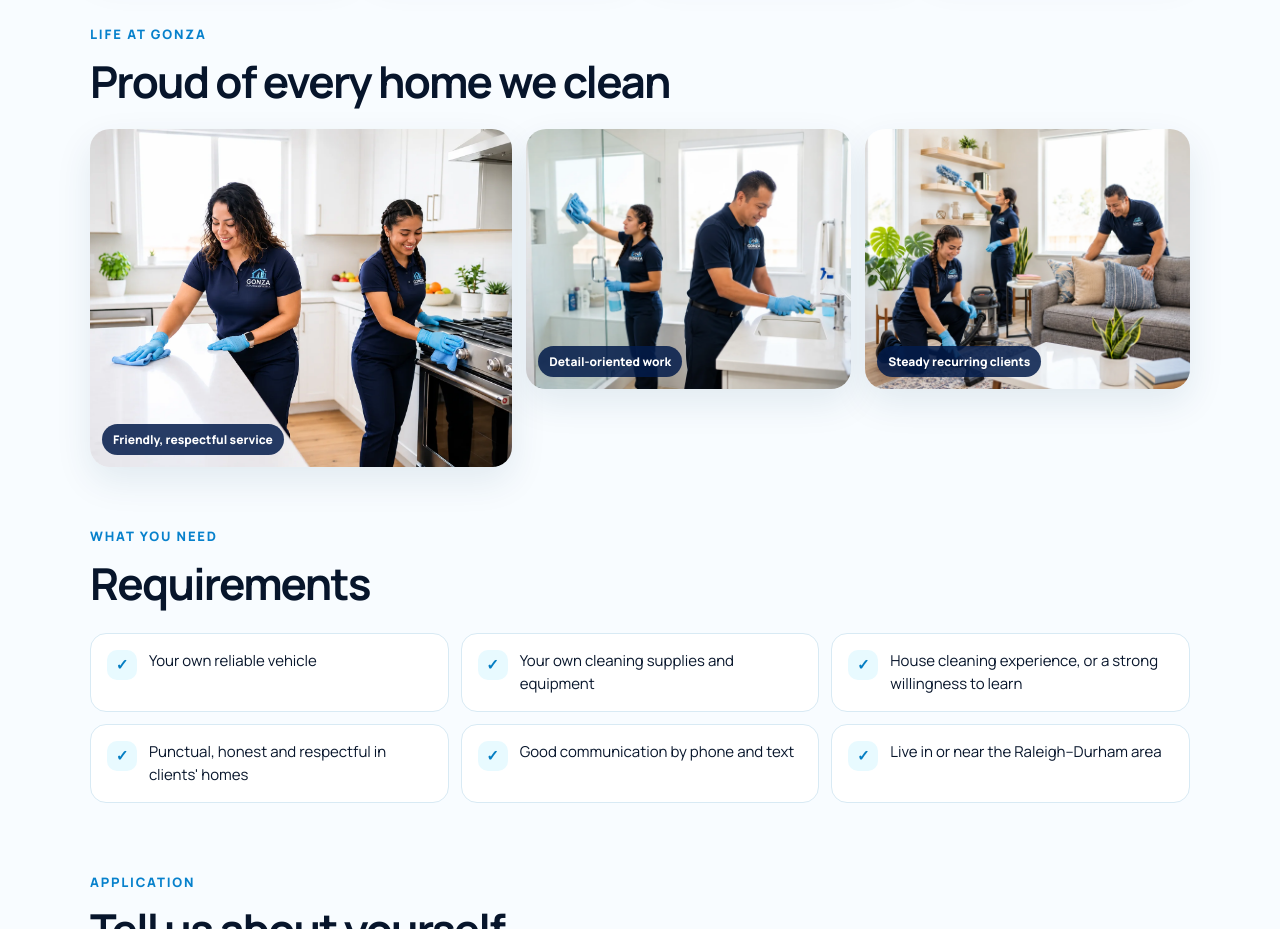
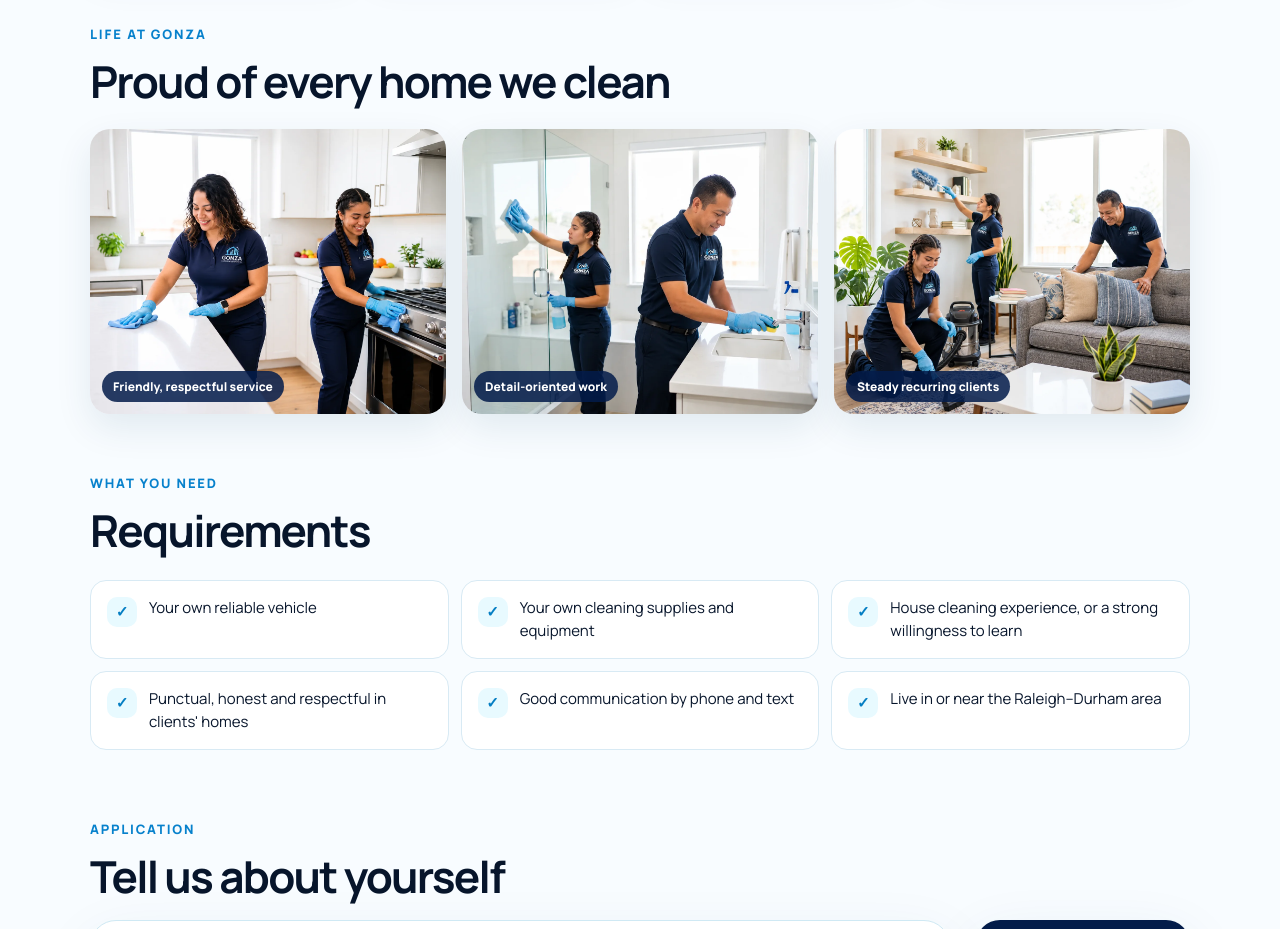
Before and after one commit to carlitosgonzalezve-sudo/gonza-cleaning-website, a plain HTML site: page join-our-team.html in a window 1280 px wide. Shown: the part 800-1729 px from the top of the page. Drawn offline with Linux system fonts and the light colour scheme.

Commit message:
Equal-size gallery photos on Join Our Team

```diff
--- a/join-our-team.html
+++ b/join-our-team.html
@@ -61,7 +61,7 @@ textarea{min-height:90px;resize:vertical}
 .hero-photo img{width:100%;height:100%;object-fit:cover;display:block}
 .hero-photo .tag{position:absolute;left:16px;bottom:16px;padding:10px 14px;border-radius:14px;background:#031a3de8;border:1px solid #fff4;color:#fff;font-weight:800;font-size:13px;backdrop-filter:blur(10px)}
 .gallery{padding:56px 0 0}.gallery h2{font-size:clamp(30px,4vw,44px);letter-spacing:-.04em;margin:8px 0 18px}
-.gal{display:grid;grid-template-columns:1.3fr 1fr 1fr;gap:14px}
+.gal{display:grid;grid-template-columns:repeat(3,1fr);gap:16px;align-items:start}
 .gal figure{margin:0;border-radius:20px;overflow:hidden;position:relative;aspect-ratio:4/3.2;box-shadow:0 14px 36px #073c6318}
 .gal img{width:100%;height:100%;object-fit:cover;display:block;transition:.5s}.gal figure:hover img{transform:scale(1.05)}
 .gal figcaption{position:absolute;left:12px;bottom:12px;padding:7px 11px;border-radius:99px;background:#031c4ad9;color:#fff;font-size:12px;font-weight:800}
@@ -69,7 +69,7 @@ textarea{min-height:90px;resize:vertical}
 .apply-side{position:sticky;top:110px;border-radius:24px;overflow:hidden;box-shadow:0 20px 60px #054a7018}
 .apply-side img{width:100%;display:block;aspect-ratio:3/4;object-fit:cover}
 .apply-side div{background:#031c4a;color:#fff;padding:18px 20px;font-size:14px;line-height:1.6}.apply-side strong{display:block;font-size:17px;margin-bottom:4px}
-@media(max-width:860px){.hero .container{grid-template-columns:1fr}.hero-photo{aspect-ratio:16/10}.gal{grid-template-columns:1fr 1fr}.gal figure:first-child{grid-column:1/-1}.apply-grid{grid-template-columns:1fr}.apply-side{display:none}}
+@media(max-width:860px){.hero .container{grid-template-columns:1fr}.hero-photo{aspect-ratio:16/10}.gal{grid-template-columns:1fr}.apply-grid{grid-template-columns:1fr}.apply-side{display:none}}
 footer{background:#eef9fe;border-top:1px solid #d2eaf5;color:#60758a;padding:34px 0;font-size:14px}
 footer .container{display:flex;justify-content:space-between;gap:20px;flex-wrap:wrap}
 footer a{color:var(--navy);font-weight:700}
```
